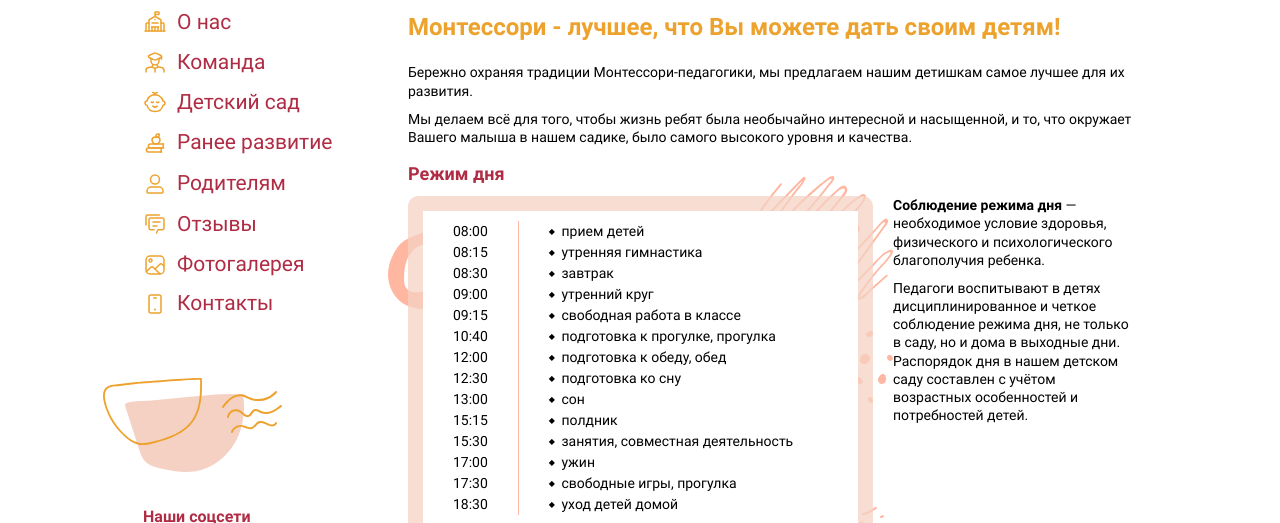
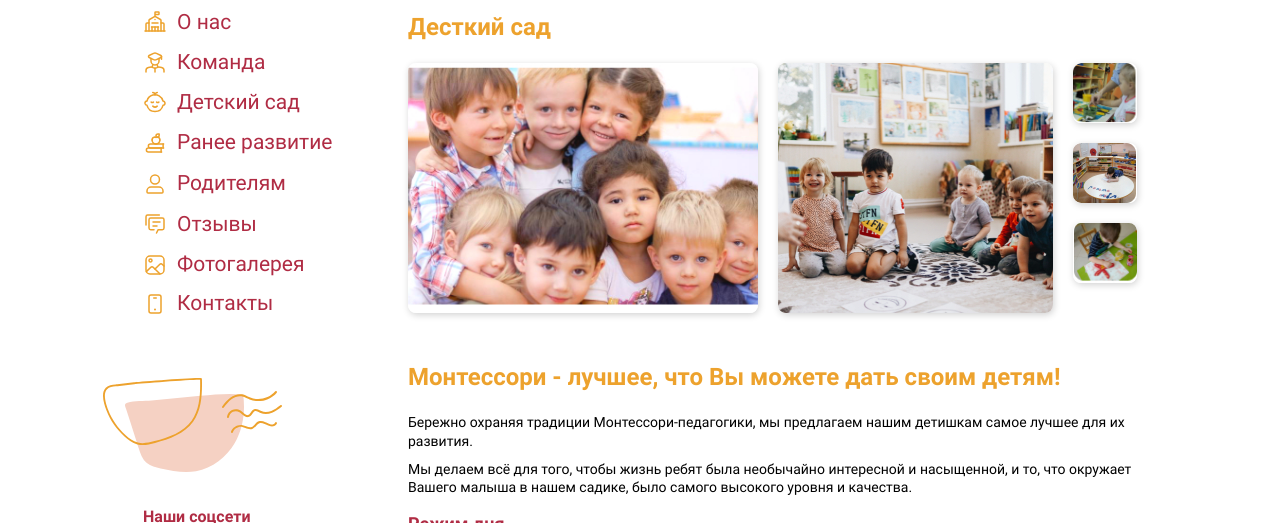
Before and after one commit to davlatsultonov/lesenka-gulp, a website: page app/kindergarden.html in a window 1280 px wide. Shown: the part 165-688 px from the top of the page. Drawn offline with nearby package versions, Linux system fonts and the light colour scheme; files that its build step writes are made by us from their sources.

Commit message:
add look-book block

```diff
--- a/app/kindergarden.html
+++ b/app/kindergarden.html
@@ -19,6 +19,24 @@
                         Детский сад
                     </li>
                 </ul>
+
+                <section>
+                    <h1>Десткий сад</h1>
+
+                    <div class="look-book">
+                        <div class="look-book__column">
+                            <div class="look-book__img" style="background-image: url('images/gallery/lookbook/1/img_1.jpg')"></div>
+                        </div>
+                        <div class="look-book__column">
+                            <div class="look-book__img" style="background-image: url('images/gallery/lookbook/1/img_2.jpg')"></div>
+                        </div>
+                        <div class="look-book__column">
+                            <div class="look-book__img look-book__img--sm" style="background-image: url('images/gallery/lookbook/1/img_3.jpg')"></div>
+                            <div class="look-book__img look-book__img--sm" style="background-image: url('images/gallery/lookbook/1/img_4.jpg')"></div>
+                            <div class="look-book__img look-book__img--sm" style="background-image: url('images/gallery/lookbook/1/img_5.jpg')"></div>
+                        </div>
+                    </div>
+                </section>
 
                 <section class="narrow-block">
                     <h1>Монтессори - лучшее, что Вы можете дать своим детям!</h1>
@@ -181,6 +199,20 @@
                                 <img src="images/icons/star.svg" alt="start icon">
                             </div>
                             <p>Каждое занятие проходит в специально предназначенном для него классе — класс Монтессори, творческая мастерская, музыкально-спортивный зал.</p>
+                        </div>
+                    </div>
+
+                    <div class="look-book">
+                        <div class="look-book__column">
+                            <div class="look-book__img" style="background-image: url('images/gallery/lookbook/2/img_1.jpg')"></div>
+                        </div>
+                        <div class="look-book__column">
+                            <div class="look-book__img" style="background-image: url('images/gallery/lookbook/2/img_2.jpg')"></div>
+                        </div>
+                        <div class="look-book__column">
+                            <div class="look-book__img look-book__img--sm" style="background-image: url('images/gallery/lookbook/2/img_3.jpg')"></div>
+                            <div class="look-book__img look-book__img--sm" style="background-image: url('images/gallery/lookbook/2/img_4.jpg')"></div>
+                            <div class="look-book__img look-book__img--sm" style="background-image: url('images/gallery/lookbook/2/img_5.jpg')"></div>
                         </div>
                     </div>
                 </section>
--- a/app/scss/components/columns.scss
+++ b/app/scss/components/columns.scss
@@ -155,7 +155,7 @@
     margin-top: 30px;
   }
 
-  & + .text-with-icon {
+  & + .text-with-icon, & + .look-book {
     margin-top: 40px;
   }
 
--- /dev/null
+++ b/app/scss/components/lookbook.scss
@@ -0,0 +1,52 @@
+.look-book {
+  --look1: 450px;
+  --look2: 1fr;
+  --look3: 64px;
+  display: grid;
+  grid-template-columns: var(--look1) var(--look2) var(--look3);
+  grid-column-gap: 20px;
+  grid-row-gap: 20px;
+
+  @media #{$xlg} {
+    --look1: 350px;
+  }
+
+  @media #{$md} {
+    --look1: 1fr;
+    grid-template-columns: var(--look1) var(--look2);
+  }
+
+  @media #{$sm} {
+    grid-template-columns: var(--look1);
+  }
+
+  &__column {
+
+
+    &:nth-child(3) {
+
+      @media #{$md} {
+        display: none;
+      }
+    }
+  }
+
+  &__img {
+    @include background-cover;
+    min-height: 250px;
+    border-radius: $base-border-radius;
+    box-shadow: $base-shadow;
+
+    @media #{$sm} {
+      min-height: 200px;
+    }
+
+    &--sm {
+      min-height: 60px;
+    }
+
+    &:not(:last-child) {
+      margin-bottom: 20px;
+    }
+  }
+}
--- a/app/scss/style.scss
+++ b/app/scss/style.scss
@@ -7,6 +7,7 @@
 @import "components/list";
 @import "components/button";
 // components
+@import "components/lookbook";
 @import "components/dailyRegime";
 @import "components/tab";
 @import "components/breadcrumbs";
--- a/app/templates/head.html
+++ b/app/templates/head.html
@@ -5,5 +5,5 @@
     <title>Лесенка</title>
 
     <!--<link rel="shortcut icon" href="/images/favicon.ico" type="image/x-icon"/>-->
-    <link rel="stylesheet" href="css/style.min.css?v=4.3" type="text/css">
+    <link rel="stylesheet" href="css/style.min.css?v=4.4" type="text/css">
 </head>
```
Also changed, not shown: app/css/style.min.css, app/images/gallery/lookbook/1/img_1.jpg (added), app/images/gallery/lookbook/1/img_2.jpg (added), app/images/gallery/lookbook/1/img_3.jpg (added), app/images/gallery/lookbook/1/img_4.jpg (added), app/images/gallery/lookbook/1/img_5.jpg (added), app/images/gallery/lookbook/2/img_1.jpg (added), app/images/gallery/lookbook/2/img_2.jpg (added), app/images/gallery/lookbook/2/img_3.jpg (added), app/images/gallery/lookbook/2/img_4.jpg (added), app/images/gallery/lookbook/2/img_5.jpg (added).
